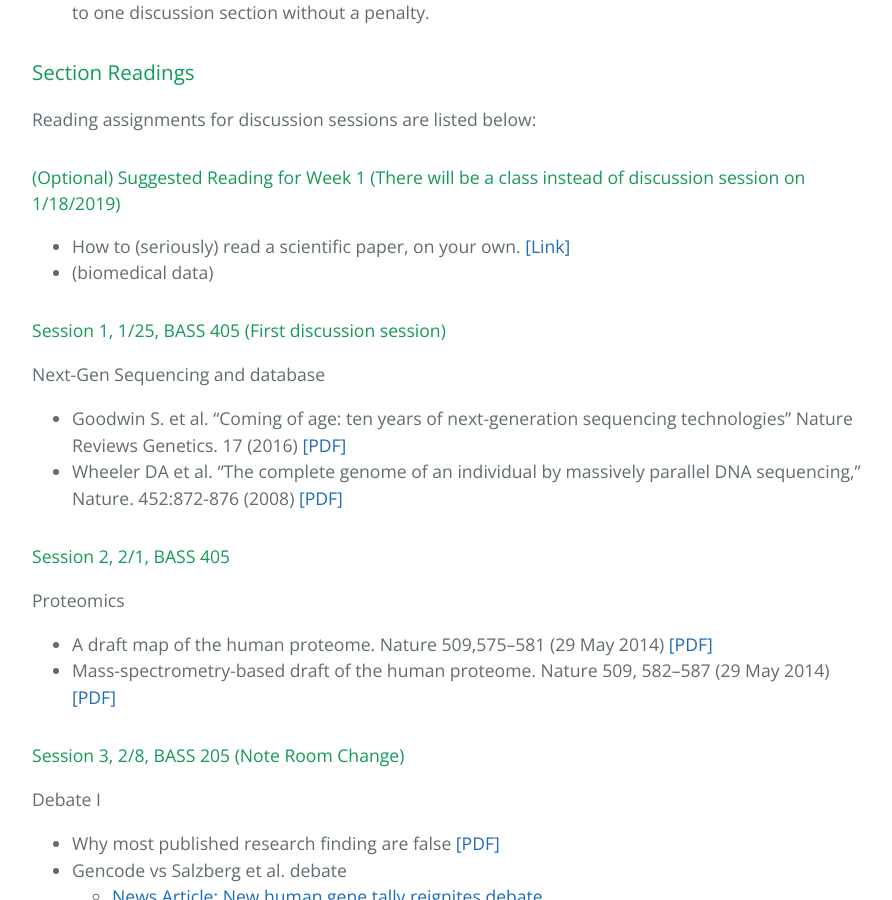
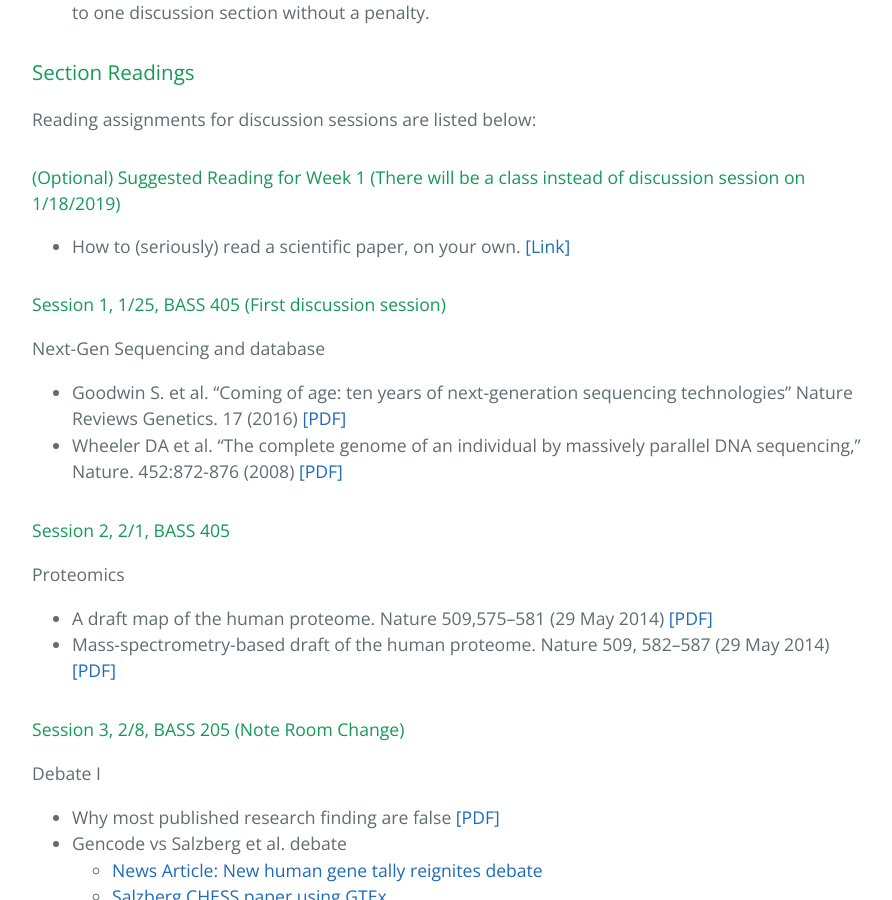
Before and after one commit to gersteinlab/cbb752b19, a Jekyll site: the page built from discussion.md, in a window 1280 px wide and 900 px high, scrolled down 1035 px. Shown: the whole window, without its empty margins (192-1084 px from the left). Built offline with Jekyll 4.4.1, drawn with Linux system fonts in a browser that asks for light colours.

Commit message:
Update discussion.md

```diff
--- a/discussion.md
+++ b/discussion.md
@@ -25,7 +25,6 @@ Reading assignments for discussion sessions are listed below:
 
 #### (Optional) Suggested Reading for Week 1 (There will be a class instead of discussion session on 1/18/2019)
 * How to (seriously) read a scientific paper, on your own. [[Link]](http://www.sciencemag.org/careers/2016/03/how-seriously-read-scientific-paper)
-* (biomedical data)
 
 #### Session 1, 1/25, BASS 405 (First discussion session)
 Next-Gen Sequencing and database
```
